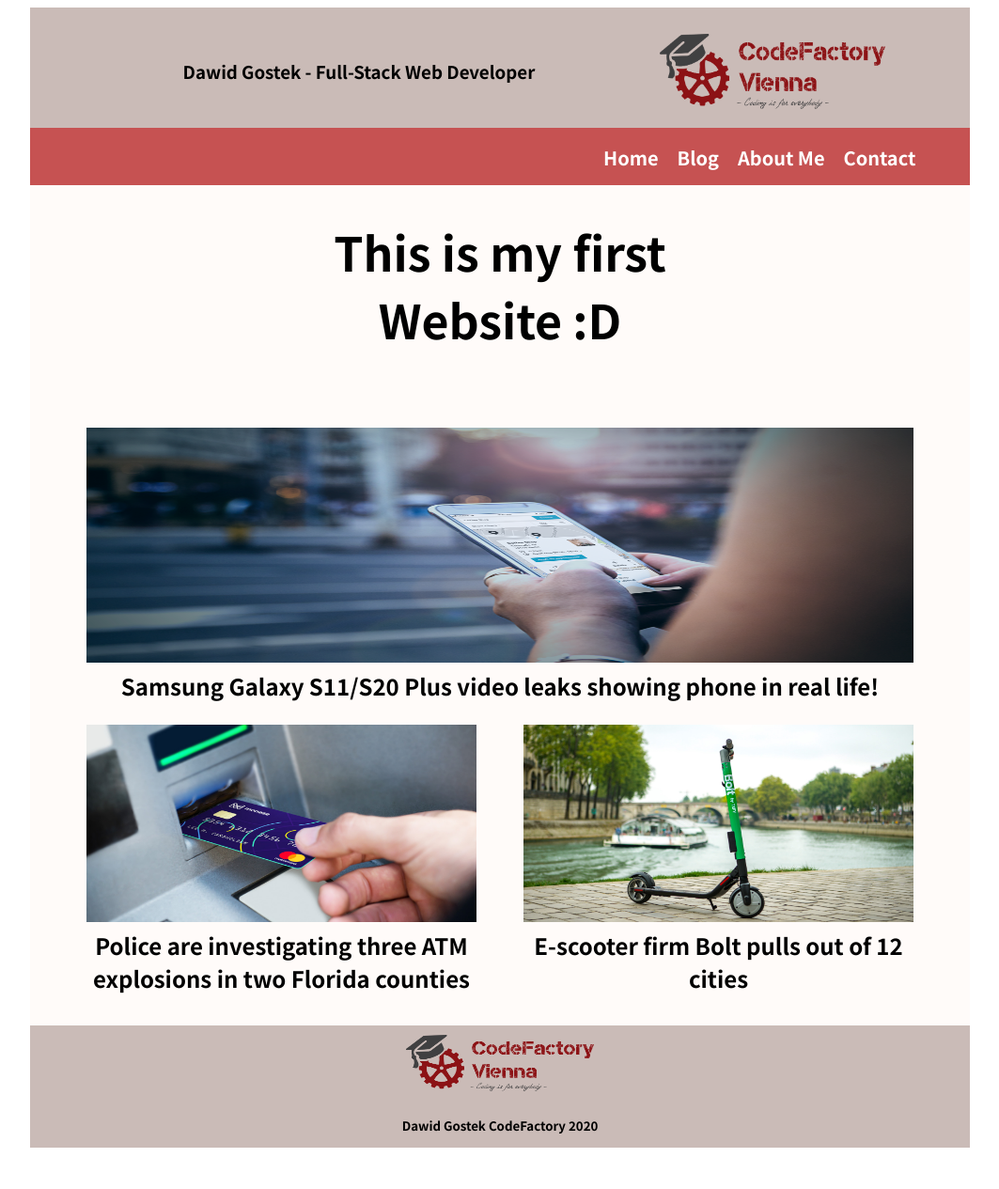
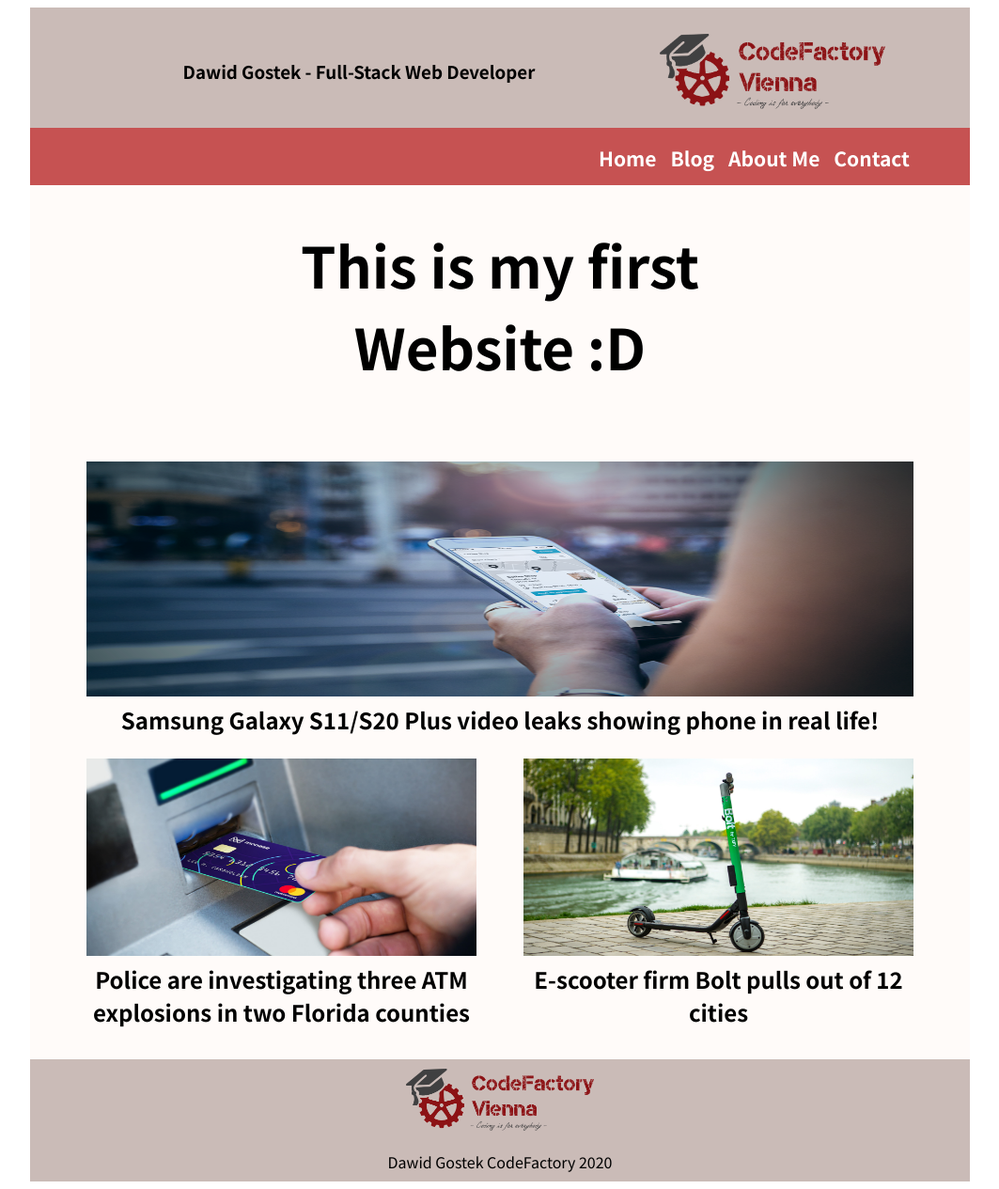
Before and after one commit to dawidgostek/CF-CR01-Dawid-Gostek, a plain HTML site: page home.html in a window 1280 px wide. Shown: the whole page at 94% size, without its empty margins (108-1171 px from the left). Before the commit the page ends 1229 px from the top, so only its background shows below. Drawn offline with Linux system fonts and the light colour scheme.

Commit message:
Update 1.4

```diff
--- a/home.html
+++ b/home.html
@@ -43,8 +43,8 @@
             </div>
         </div>
         <div class="footer">
-            <img id="logo" src="img/logo.png" alt="logo" width="20%" height="50%">
-            <h5>Dawid Gostek CodeFactory 2020</h5>
+            <img id="logo" src="img/logo.png" alt="logo" width="20%" height="55%">
+            <p>Dawid Gostek CodeFactory 2020</p>
         </div>
     </div>
 </body>
--- a/main.css
+++ b/main.css
@@ -38,8 +38,8 @@ ul{
 }
 ul>li{
     float: left;
-    margin-left: 20px;
-    font-size: 20px;
+    margin-left: 15px;
+    font-size: 21px;
     color: #fff;
     font-weight: bold;
 }
@@ -52,8 +52,9 @@ a:hover{
 }
 .text2{
     text-align: center;
-    font-size: 25px;
+    font-size: 30px;
     margin-bottom: 80px;
+    font-weight: bold;
 }
 .img1, .img2{
     margin-left: 60px;
```
Also changed, not shown: about-me.html (+2 -2 lines), blog.html (+2 -2 lines), contact.html (+2 -2 lines).
